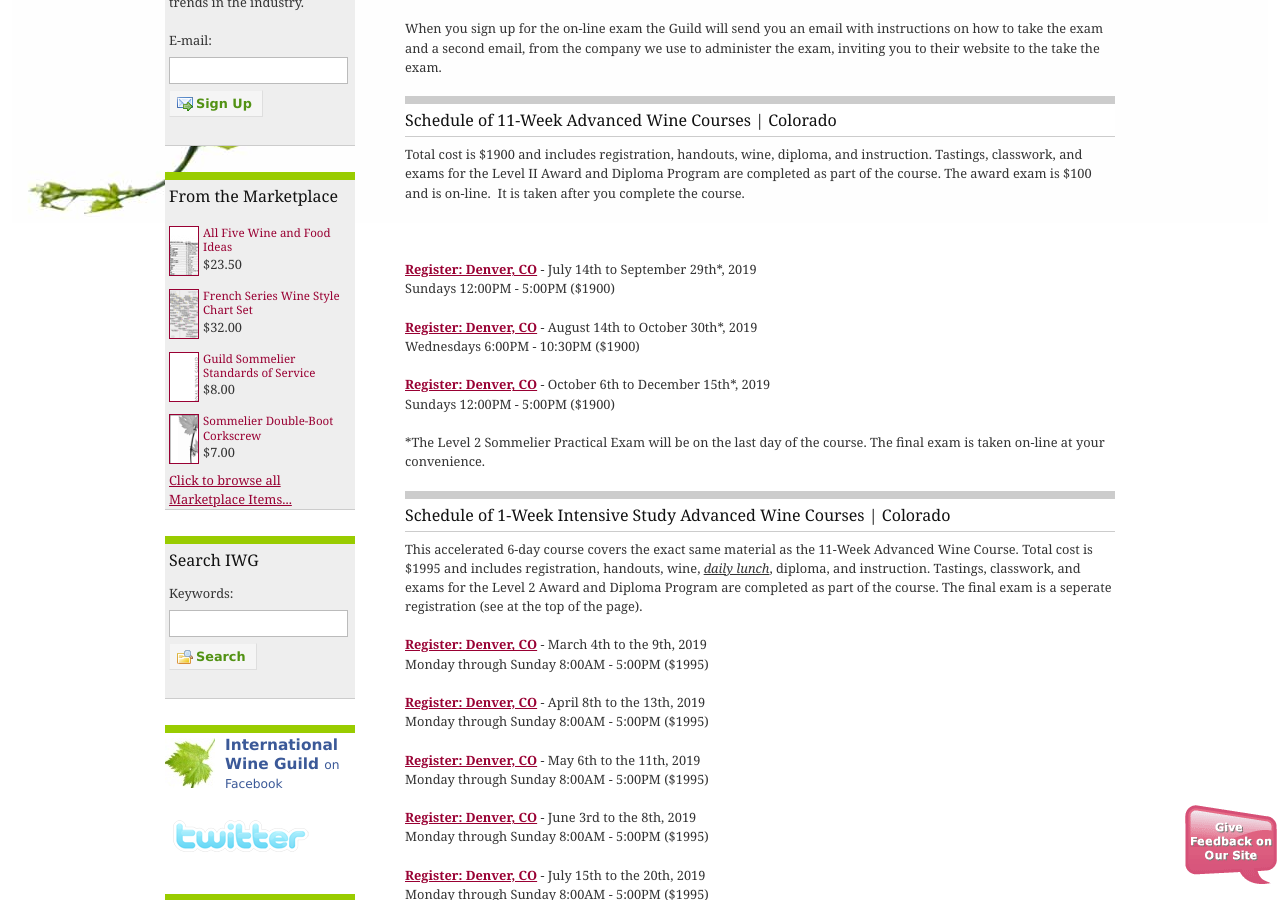
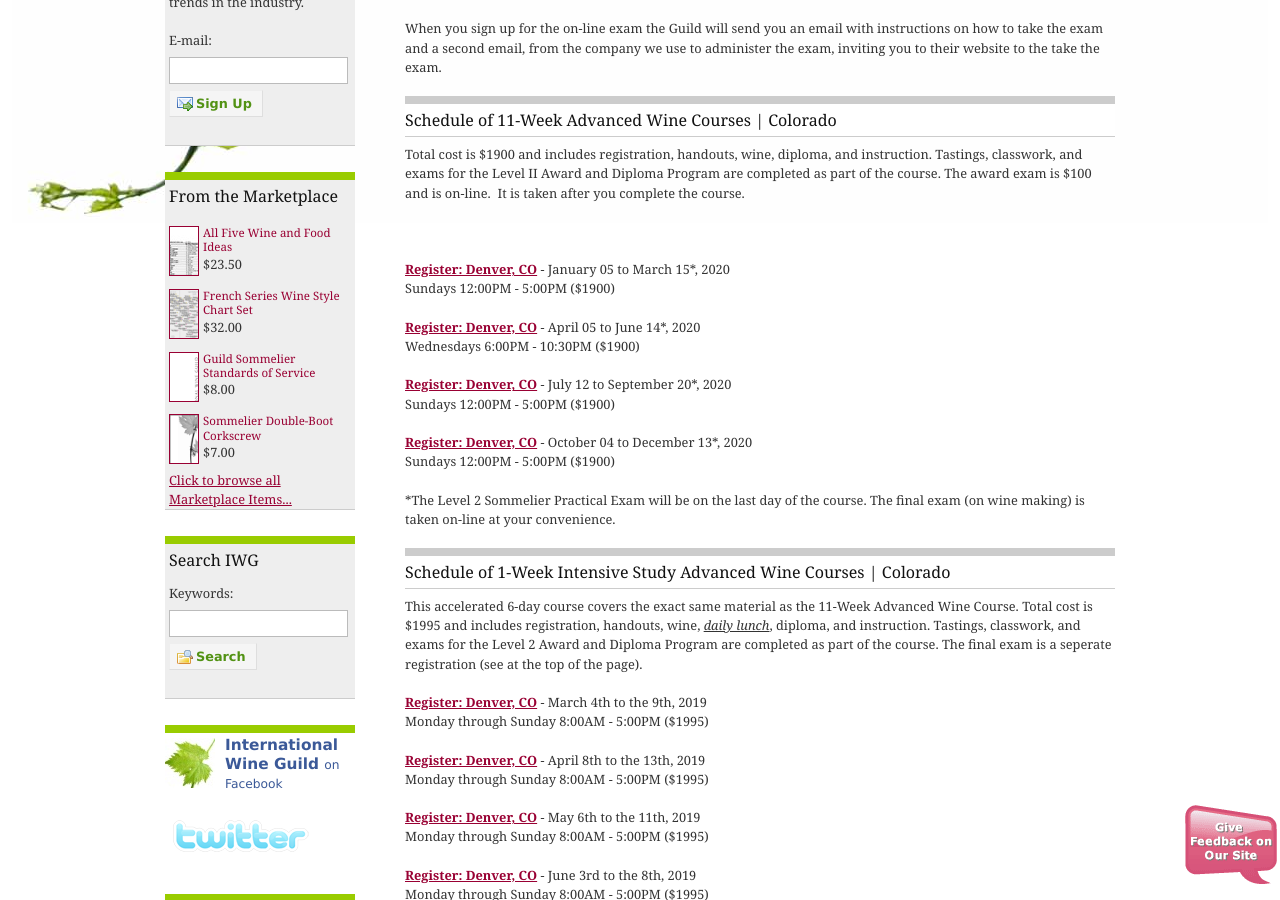
Before and after one commit to CKDev/internationalwineguild.com, a Jekyll site: the page built from advanced-wine-course-registration.html, in a window 1280 px wide and 900 px high, scrolled down 757 px. Built offline with Jekyll 4.4.1, drawn with Linux system fonts in a browser that asks for light colours; a script that is not in the unit is left out; comment, search, counter and statistics services are not loaded.

Commit message:
Update advanced-wine-course-registration.html

```diff
--- a/advanced-wine-course-registration.html
+++ b/advanced-wine-course-registration.html
@@ -25,29 +25,40 @@ permalink: "/advanced-wine-course-registration"
   exams for the Level II Award and Diploma Program are completed as part of the course. The award exam is $100 and is
   on-line. &nbsp;It is taken after you complete the course.</p>
 <p>&nbsp;</p>
+
 <p><a
-    href="http://ww4.aitsafe.com/cf/add.cfm?userid=6714687&amp;product=Adv+Wine+Course PM+Denver++-++7/14-9/29, 2019&amp;price=1900&amp;return=www.internationalwineguild.com/advanced-wine-course-registration"
-    class="ga-track"><strong>Register: Denver, CO</strong></a>&nbsp;- July 14th to September 29th*, 2019<br>
+    href="http://ww4.aitsafe.com/cf/add.cfm?userid=6714687&amp;product=Adv+Wine+Course PM+Denver++-++01/05-3/15, 2020&amp;price=1900&amp;return=www.internationalwineguild.com/advanced-wine-course-registration"
+    class="ga-track"><strong>Register: Denver, CO</strong></a>&nbsp;- January 05 to March 15*, 2020<br>
   Sundays 12:00PM - 5:00PM ($1900)</p>
 <p><a
-    href="http://ww4.aitsafe.com/cf/add.cfm?userid=6714687&amp;product=Adv+Wine+Course PM+Denver++-++8/14-10/30+2019&amp;price=1900&amp;return=www.internationalwineguild.com/advanced-wine-course-registration"
-    class="ga-track"><strong>Register: Denver, CO</strong></a>&nbsp;- August 14th to October 30th*, 2019<br>
+    href="http://ww4.aitsafe.com/cf/add.cfm?userid=6714687&amp;product=Adv+Wine+Course PM+Denver++-++04/05-06/14+2020&amp;price=1900&amp;return=www.internationalwineguild.com/advanced-wine-course-registration"
+    class="ga-track"><strong>Register: Denver, CO</strong></a>&nbsp;- April 05 to June 14*, 2020<br>
   Wednesdays 6:00PM - 10:30PM ($1900)</p>
+
 <p><a
-    href="http://ww4.aitsafe.com/cf/add.cfm?userid=6714687&amp;product=Adv+Wine+Course PM+Denver++-++10/06-12/15, 2019&amp;price=1900&amp;return=www.internationalwineguild.com/advanced-wine-course-registration"
-    class="ga-track"><strong>Register: Denver, CO</strong></a>&nbsp;- October 6th to December 15th*, 2019<br>
+    href="http://ww4.aitsafe.com/cf/add.cfm?userid=6714687&amp;product=Adv+Wine+Course PM+Denver++-++07/12-09/20, 2020&amp;price=1900&amp;return=www.internationalwineguild.com/advanced-wine-course-registration"
+    class="ga-track"><strong>Register: Denver, CO</strong></a>&nbsp;- July 12 to September 20*, 2020<br>
   Sundays 12:00PM - 5:00PM ($1900)</p>
-<p>*The Level 2 Sommelier Practical Exam will be on the last day of the course. The final exam is taken on-line at
+
+<p><a
+    href="http://ww4.aitsafe.com/cf/add.cfm?userid=6714687&amp;product=Adv+Wine+Course PM+Denver++-++10/04-12/13, 2020&amp;price=1900&amp;return=www.internationalwineguild.com/advanced-wine-course-registration"
+    class="ga-track"><strong>Register: Denver, CO</strong></a>&nbsp;- October 04 to December 13*, 2020<br>
+  Sundays 12:00PM - 5:00PM ($1900)</p>
+
+<p>*The Level 2 Sommelier Practical Exam will be on the last day of the course. The final exam (on wine making) is taken on-line at
   your convenience.</p>
+
 <h2>Schedule of 1-Week Intensive Study Advanced Wine Courses | Colorado</h2>
 <p>This accelerated 6-day course covers the exact same material as the 11-Week Advanced Wine Course. Total cost is
   $1995 and includes registration, handouts, wine, <u><em>daily lunch</em></u>, diploma, and instruction. Tastings,
   classwork, and exams for the Level 2 Award and Diploma Program are completed as part of the course. The final exam
   is a seperate registration (see at the top of the page).</p>
+
 <p><a
     href="http://ww4.aitsafe.com/cf/add.cfm?userid=6714687&amp;product=Intensive+Study+Adv+Wine+Denver++-++3/4-9,+2019&amp;price=1995&amp;return=www.internationalwineguild.com/advanced-wine-course-registration"
     class="ga-track"><strong>Register: Denver, CO</strong></a> - March 4th to the 9th, 2019<br>
   Monday through Sunday 8:00AM - 5:00PM ($1995)</p>
+
 <p><a
     href="http://ww4.aitsafe.com/cf/add.cfm?userid=6714687&amp;product=Intensive+Study+Adv+Wine+Denver++-++4/8-13,+2019&amp;price=1995&amp;return=www.internationalwineguild.com/advanced-wine-course-registration"
     class="ga-track"><strong>Register: Denver, CO</strong></a> - April 8th to the 13th, 2019<br>
```
